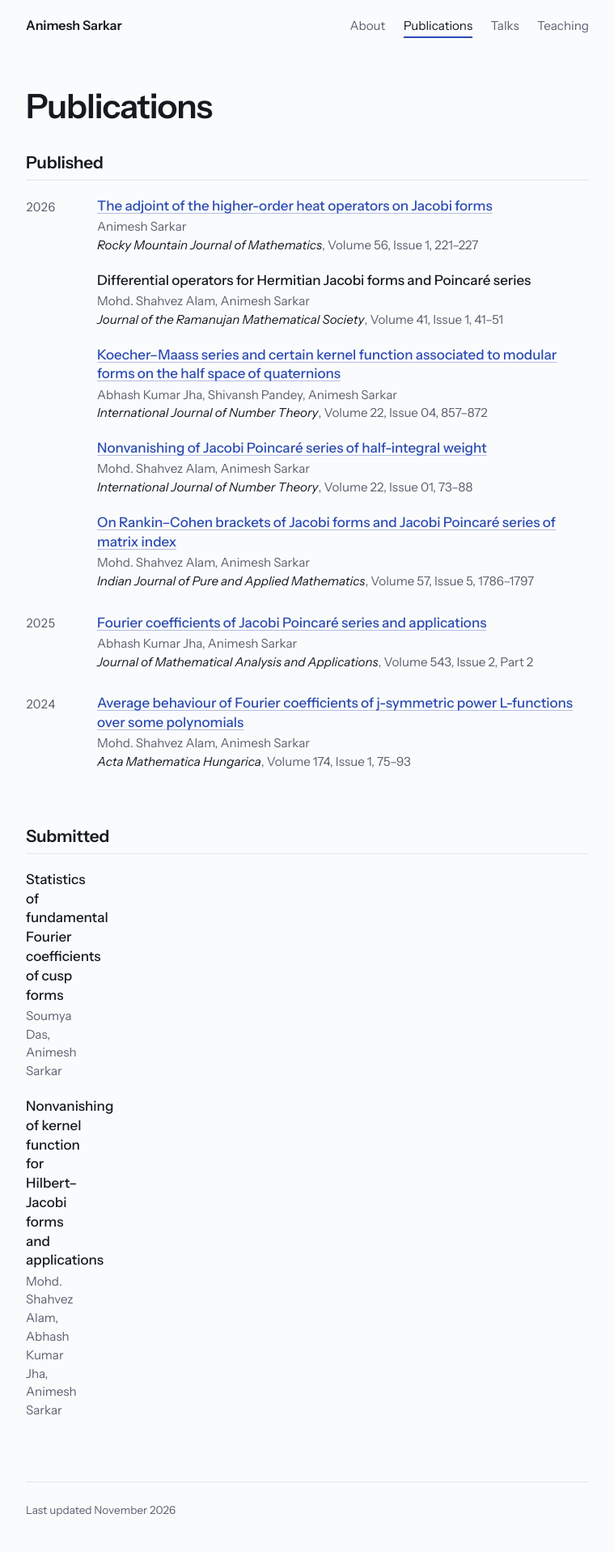
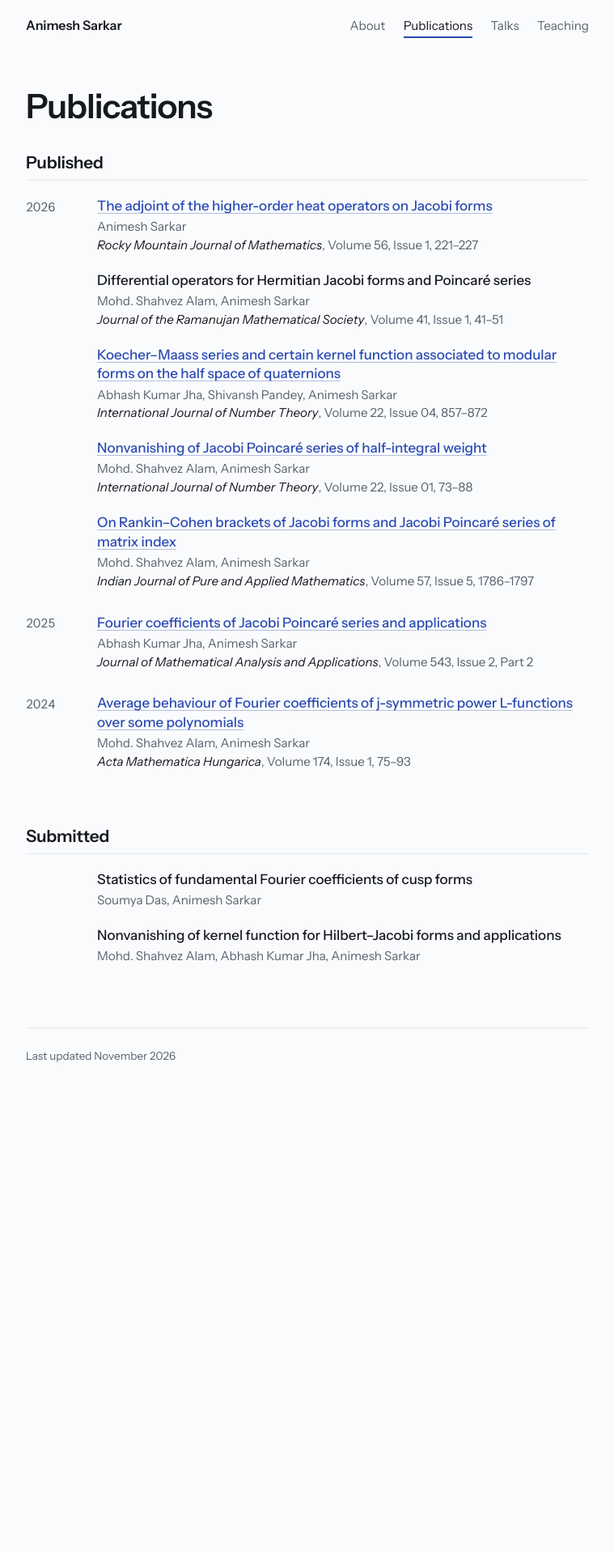
Before and after one commit to 4nimesh/4nimesh.github.io, a Jekyll site: the page built from publications.html, in a window 1280 px wide. Shown: the whole page at 81% size, without its empty margins (260-1019 px from the left). Built offline with Jekyll 4.4.1, drawn with Linux system fonts in a browser that asks for light colours; after the commit the page ends 1356 px from its top, so only the background shows below that.

Commit message:
Keep submitted papers in the wide column on desktop
Co-Authored-By: Claude Opus 5.5 <noreply@anthropic.com>
Claude-Session: https://claude.ai/code/session_014UJWtfCJxmirMNssewipWg

```diff
--- a/assets/css/site.css
+++ b/assets/css/site.css
@@ -267,6 +267,7 @@ li { margin-bottom: 0.3rem; }
    Small screens
    ------------------------------------------------------------ */
 @media (max-width: 600px) {
+  .when:empty { display: none; }
   body { font-size: 1rem; }
   .topbar-inner { padding-top: 0.9rem; padding-bottom: 0.9rem; }
   .home .wordmark { display: none; }
@@ -279,5 +280,3 @@ li { margin-bottom: 0.3rem; }
   .recent .when { margin-bottom: 0.15rem; font-weight: 400; color: var(--muted); }
   h2 { margin-top: 2.5rem; }
 }
-
-.when:empty { display: none; }
```
